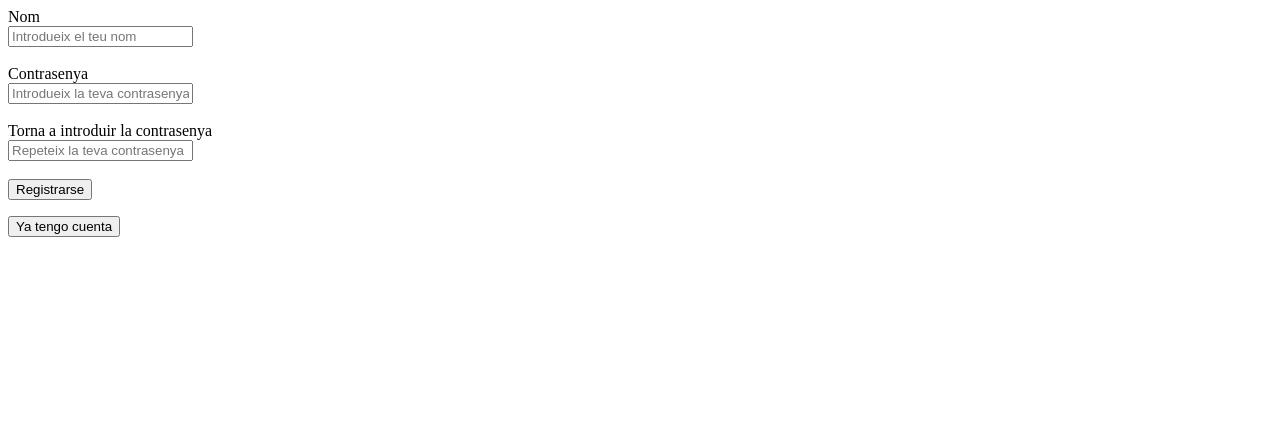
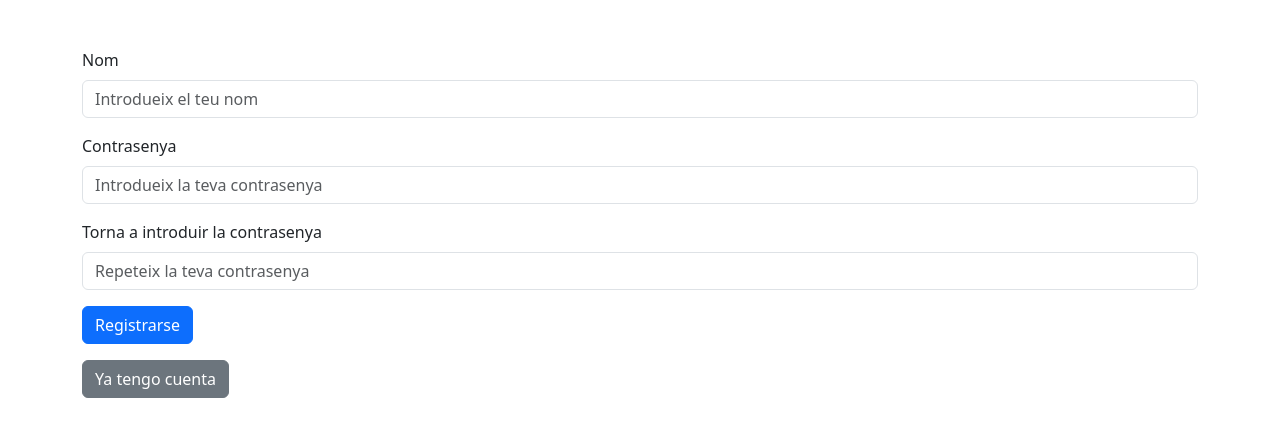
Before and after one commit to 1vaitor10/gestio_stock_php, a PHP site: page /register.php in a window 1280 px wide. Shown: the top 437 px of the page. Run offline with PHP 8.4, Linux system fonts and the light colour scheme; some libraries are stand-ins or nearby versions.

Commit message:
login i registre

```diff
--- a/register.php
+++ b/register.php
@@ -1,62 +1,73 @@
-<html lang="en">
-
-<head>
-
-    <meta charset="UTF-8">
-    <meta name="viewport" content="width=device-width, initial-scale=1.0">
-    <title>Document</title>
-</head>
-<body>
-    <form action="register.php" method="post">
-        <label for="nom">Nom</label><br>
-        <input type="text" name="nom" id="" required placeholder="Introdueix el teu nom">
-        <br>
-        <br>
-        <label for="contrasenya">Contrasenya</label><br>
-        <input type="password" name="contrasenya" id="" required placeholder="Introdueix la teva contrasenya">
-        <br>
-        <br>
-        <label for="contrasenya">Torna a introduir la contrasenya</label><br>
-        <input type="password" name="contrasenya2" id="" required placeholder="Repeteix la teva contrasenya">
-        <br>
-        <br>
-        <input type="submit" name="submit" value="Registrarse">
-    </form>
 <?php
-            if(isset($_POST['submit'])){
+if (isset($_POST['submit'])) {
     $nom = $_POST['nom'];
     $contrasenya = $_POST['contrasenya'];
     $contrasenya2 = $_POST['contrasenya2'];
-                if($contrasenya == $contrasenya2){
-                    echo "111";
+
+    if ($contrasenya == $contrasenya2) {
         $server = "localhost";
         $user = "root";
         $password = "";
-                    $dbname = "gestoi_de_stock";
+        $dbname = "gestio_de_stock";
+
         // Conectar
         $db = new mysqli($server, $user, $password, $dbname);
-                    echo "222";
+
         // Comprobar conexión
-                    if($db->connect_error){
+        if ($db->connect_error) {
             die("La conexión ha fallado, error número " . $db->connect_errno . ": " . $db->connect_error);
-                    }
-                    else{
-                    $contrasenya=password_hash($contrasenya, PASSWORD_DEFAULT);
+        } else {
+            $contrasenya = password_hash($contrasenya, PASSWORD_DEFAULT);
             $stmt = $db->prepare("INSERT INTO `usuari` (`username`, `Contrasenya`) VALUES (?, ?)");
             $stmt->bind_param('ss', $nom, $contrasenya);
             $stmt->execute();
             $stmt->close();
             $db->close();
 
-                    header("Location:login.php"); //Redirigir amb php
+            header("Location:login.php"); // Redirigir con PHP
+            exit(); // Asegura que no se envíe nada más después de la redirección
         }
-                }else{
-                    echo "Registre Failed";
+    } else {
+        echo "Registro fallido: Las contraseñas no coinciden";
     }
-
 }
 ?>
-    <a href="login.php"><button>Ya tengo cuenta</button></a>
 
+<!DOCTYPE html>
+<html lang="en">
+
+<head>
+    <meta charset="UTF-8">
+    <meta name="viewport" content="width=device-width, initial-scale=1.0">
+    <title>Registro</title>
+    <!-- Enlaces CDN de Bootstrap CSS -->
+    <link href="https://cdn.jsdelivr.net/npm/bootstrap@5.3.0/dist/css/bootstrap.min.css" rel="stylesheet">
+</head>
+
+<body>
+    <div class="container mt-5">
+        <form action="register.php" method="post">
+            <div class="mb-3">
+                <label for="nom" class="form-label">Nom</label>
+                <input type="text" name="nom" class="form-control" required placeholder="Introdueix el teu nom">
+            </div>
+            <div class="mb-3">
+                <label for="contrasenya" class="form-label">Contrasenya</label>
+                <input type="password" name="contrasenya" class="form-control" required placeholder="Introdueix la teva contrasenya">
+            </div>
+            <div class="mb-3">
+                <label for="contrasenya2" class="form-label">Torna a introduir la contrasenya</label>
+                <input type="password" name="contrasenya2" class="form-control" required placeholder="Repeteix la teva contrasenya">
+            </div>
+            <button type="submit" name="submit" class="btn btn-primary">Registrarse</button>
+        </form>
+
+        <a href="login.php" class="mt-3 btn btn-secondary">Ya tengo cuenta</a>
+    </div>
+
+    <!-- Enlaces CDN de Bootstrap JS y Popper.js (requerido para ciertos componentes de Bootstrap) -->
+    <script src="https://cdn.jsdelivr.net/npm/@popperjs/core@2.10.2/dist/umd/popper.min.js"></script>
+    <script src="https://cdn.jsdelivr.net/npm/bootstrap@5.3.0/dist/js/bootstrap.min.js"></script>
 </body>
+
 </html>
```
Also changed, not shown: login.php (+23 -9 lines). Lines whose indentation alone changed are shown as unchanged.
